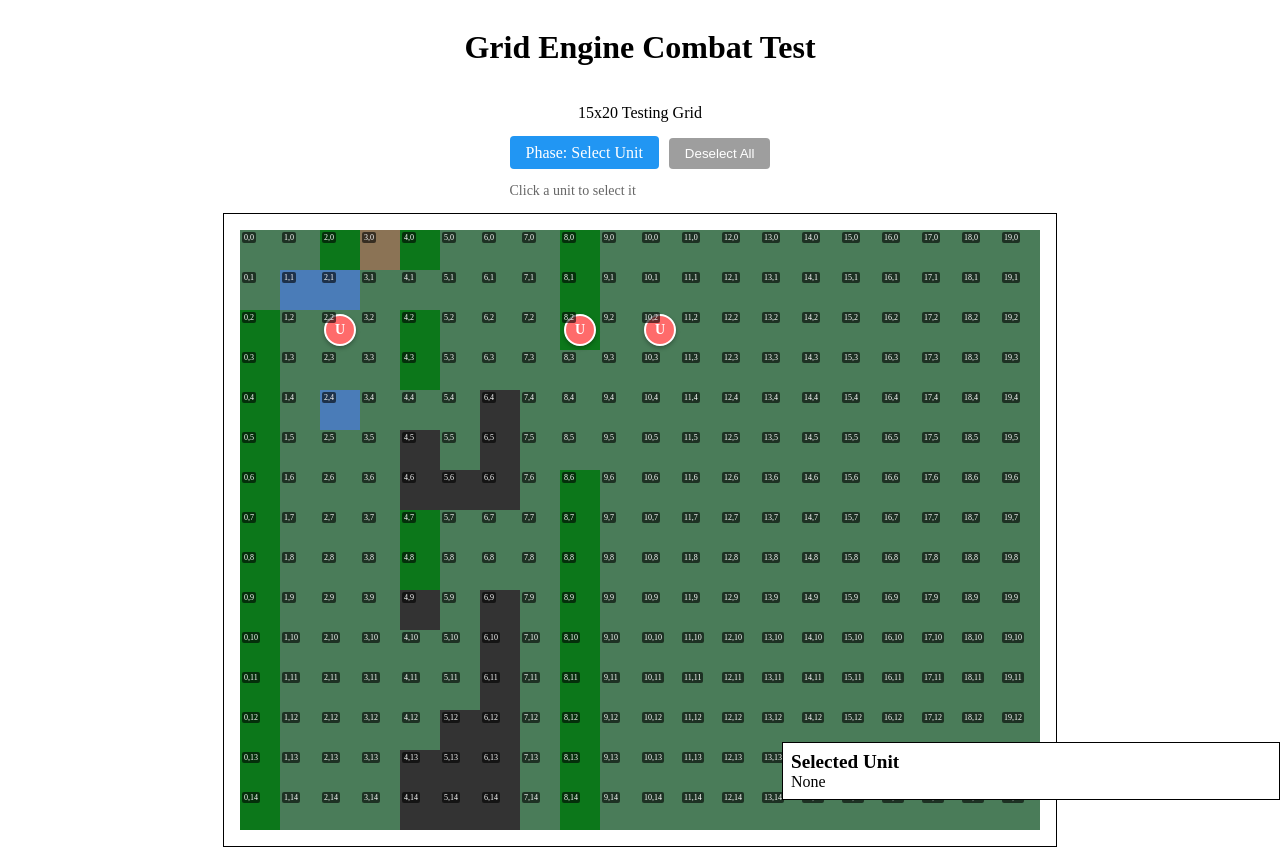
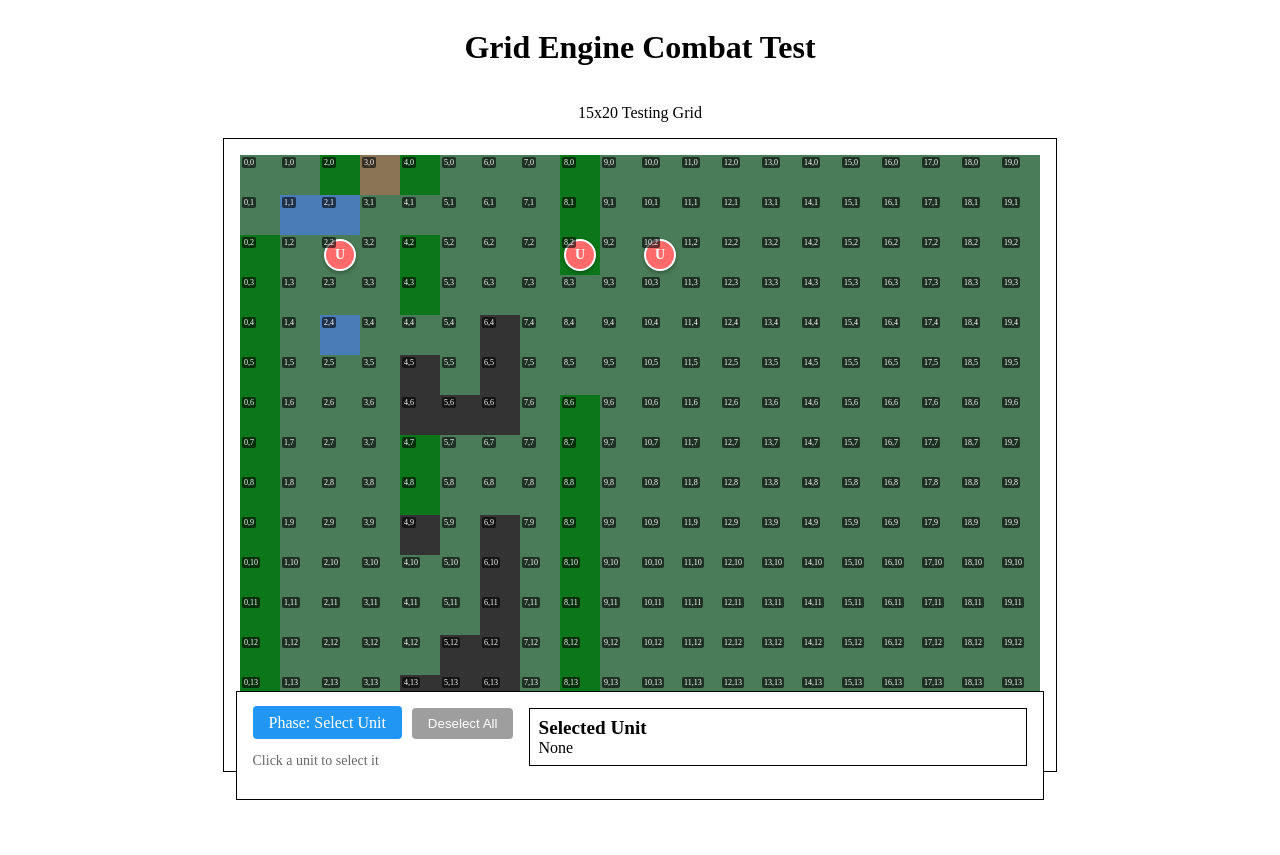
Before and after one commit to mikewng/grid-engine, a Next.js app: page / in a window 1280 px wide. After the commit the page ends 800 px from the top, so only its background shows below. Built offline with nearby package versions, Linux system fonts and the light colour scheme.

Commit message:
cleaning debug tools

```diff
--- /dev/null
+++ b/src/app/screens/sandbox/components/uidebug/combatresultsui.tsx
@@ -0,0 +1,30 @@
+import { CombatResult } from "@/app/engine/managers/interfaces/manager-interfaces";
+
+export interface CombatResultsUIProps {
+    combatResult: CombatResult;
+}
+
+const CombatResultsUI = ({ combatResult }: CombatResultsUIProps) => {
+    return (
+        <div
+            style={{
+                backgroundColor: '#f5f5f5',
+                border: '1px solid #ddd',
+                padding: '15px',
+                margin: '10px 0',
+                borderRadius: '4px'
+            }}
+            className="combatresultsui-cpnt-wrapper"
+        >
+            <h3>Combat Result</h3>
+            <p>Attacker Damage Dealt: {combatResult.attackerDamageDealt}</p>
+            <p>Defender Damage Dealt: {combatResult.defenderDamageDealt}</p>
+            <p>Attacker Hits: {combatResult.attackerHits}</p>
+            <p>Defender Hits: {combatResult.defenderHits}</p>
+            <p>Defender Killed: {combatResult.defenderKilled ? 'Yes' : 'No'}</p>
+            <p>Attacker Killed: {combatResult.attackerKilled ? 'Yes' : 'No'}</p>
+        </div>
+    )
+}
+
+export default CombatResultsUI;
--- a/src/app/screens/sandbox/components/uidebug/generaldebugger.scss
+++ b/src/app/screens/sandbox/components/uidebug/generaldebugger.scss
@@ -1,7 +1,7 @@
 .general-debugger-wrapper {
     display: flex;
     flex-direction: column;
-    position: absolute;
+    // position: absolute;
 
     z-index: 2000;
     background-color: white;
--- /dev/null
+++ b/src/app/screens/sandbox/components/uidebug/sandboxcontrols.tsx
@@ -0,0 +1,73 @@
+interface SandboxControlsProps {
+    gamePhase: 'select' | 'move' | 'attack';
+    selectedUnit: string | null;
+    targetUnit: string | null;
+    onSkipToAttack: () => void;
+    onUnitDeselect: () => void;
+}
+
+const SandboxControls = ({
+    gamePhase,
+    selectedUnit,
+    targetUnit,
+    onSkipToAttack,
+    onUnitDeselect
+}: SandboxControlsProps) => {
+    return (
+        <div className="ge-sandbox-controls">
+            <div style={{ marginBottom: '10px' }}>
+                <span style={{
+                    padding: '8px 16px',
+                    backgroundColor: gamePhase === 'select' ? '#2196F3' : gamePhase === 'move' ? '#4CAF50' : '#f44336',
+                    color: 'white',
+                    borderRadius: '4px',
+                    marginRight: '10px'
+                }}>
+                    Phase: {gamePhase === 'select' ? 'Select Unit' : gamePhase === 'move' ? 'Move' : 'Attack'}
+                </span>
+                {selectedUnit && gamePhase === 'move' && (
+                    <button
+                        onClick={onSkipToAttack}
+                        style={{
+                            padding: '8px 16px',
+                            backgroundColor: '#FF9800',
+                            color: 'white',
+                            border: 'none',
+                            borderRadius: '4px',
+                            cursor: 'pointer',
+                            marginRight: '10px'
+                        }}
+                    >
+                        Skip to Attack
+                    </button>
+                )}
+                <button
+                    onClick={onUnitDeselect}
+                    style={{
+                        padding: '8px 16px',
+                        backgroundColor: '#9E9E9E',
+                        color: 'white',
+                        border: 'none',
+                        borderRadius: '4px',
+                        cursor: 'pointer'
+                    }}
+                >
+                    Deselect All
+                </button>
+            </div>
+            {selectedUnit && (
+                <p>Selected Unit: {selectedUnit}</p>
+            )}
+            {targetUnit && (
+                <p>Target: {targetUnit}</p>
+            )}
+            <p style={{ fontSize: '14px', color: '#666' }}>
+                {gamePhase === 'select' && 'Click a unit to select it'}
+                {gamePhase === 'move' && 'Click an empty tile to move, or skip to attack'}
+                {gamePhase === 'attack' && 'Click an enemy unit to attack it'}
+            </p>
+        </div>
+    );
+};
+
+export default SandboxControls;
--- a/src/app/screens/sandbox/sandbox.scss
+++ b/src/app/screens/sandbox/sandbox.scss
@@ -10,4 +10,16 @@
     .ge-sandbox-combat-container {
         position: relative;
     }
+
+    .debug-ui-container {
+        display: flex;
+        position: absolute;
+        bottom: 0;
+        gap: 1rem;
+
+        z-index: 2000;
+        background-color: white;
+        border: 1px solid black;
+        padding: 1rem;
+    }
 }
--- a/src/app/screens/sandbox/sandbox.tsx
+++ b/src/app/screens/sandbox/sandbox.tsx
@@ -13,10 +13,12 @@ import { Coordinate } from "../../engine/models/grid/coordinate";
 // UI Components
 import GridComponent from "@/app/components/grid/gridcomponent";
 import GeneralDebugger from "@/app/screens/sandbox/components/uidebug/generaldebugger";
+import SandboxControls from "@/app/screens/sandbox/components/uidebug/sandboxcontrols";
 // CSS
 import "./sandbox.scss"
 import CombatUI from "@/app/components/combat/combatui";
 import UnitStatsUI from "@/app/components/unit/unitstatsui";
+import CombatResultsUI from "./components/uidebug/combatresultsui";
 
 const SandboxScreen = () => {
     const testUnits = useMemo(() => {
@@ -146,76 +148,17 @@ const SandboxScreen = () => {
             <h1>Grid Engine Combat Test</h1>
             <p>{`${testGridArr.length}x${testGridArr[0].length} Testing Grid`}</p>
 
-            <div className="ge-sandbox-controls">
-                <div style={{ marginBottom: '10px' }}>
-                    <span style={{
-                        padding: '8px 16px',
-                        backgroundColor: gamePhase === 'select' ? '#2196F3' : gamePhase === 'move' ? '#4CAF50' : '#f44336',
-                        color: 'white',
-                        borderRadius: '4px',
-                        marginRight: '10px'
-                    }}>
-                        Phase: {gamePhase === 'select' ? 'Select Unit' : gamePhase === 'move' ? 'Move' : 'Attack'}
-                    </span>
-                    {selectedUnit && gamePhase === 'move' && (
-                        <button
-                            onClick={skipToAttack}
-                            style={{
-                                padding: '8px 16px',
-                                backgroundColor: '#FF9800',
-                                color: 'white',
-                                border: 'none',
-                                borderRadius: '4px',
-                                cursor: 'pointer',
-                                marginRight: '10px'
-                            }}
-                        >
-                            Skip to Attack
-                        </button>
-                    )}
-                    <button
-                        onClick={handleUnitDeselect}
-                        style={{
-                            padding: '8px 16px',
-                            backgroundColor: '#9E9E9E',
-                            color: 'white',
-                            border: 'none',
-                            borderRadius: '4px',
-                            cursor: 'pointer'
-                        }}
-                    >
-                        Deselect All
-                    </button>
-                </div>
-                {selectedUnit && (
-                    <p>Selected Unit: {selectedUnit}</p>
-                )}
-                {targetUnit && (
-                    <p>Target: {targetUnit}</p>
-                )}
-                <p style={{ fontSize: '14px', color: '#666' }}>
-                    {gamePhase === 'select' && 'Click a unit to select it'}
-                    {gamePhase === 'move' && 'Click an empty tile to move, or skip to attack'}
-                    {gamePhase === 'attack' && 'Click an enemy unit to attack it'}
-                </p>
-            </div>
+            <div className="debug-ui-container">
+                <SandboxControls
+                    gamePhase={gamePhase}
+                    selectedUnit={selectedUnit}
+                    targetUnit={targetUnit}
+                    onSkipToAttack={skipToAttack}
+                    onUnitDeselect={handleUnitDeselect}
+                />
 
                 {combatResult && (
-                <div style={{
-                    backgroundColor: '#f5f5f5',
-                    border: '1px solid #ddd',
-                    padding: '15px',
-                    margin: '10px 0',
-                    borderRadius: '4px'
-                }}>
-                    <h3>Combat Result</h3>
-                    <p>Attacker Damage Dealt: {combatResult.attackerDamageDealt}</p>
-                    <p>Defender Damage Dealt: {combatResult.defenderDamageDealt}</p>
-                    <p>Attacker Hits: {combatResult.attackerHits}</p>
-                    <p>Defender Hits: {combatResult.defenderHits}</p>
-                    <p>Defender Killed: {combatResult.defenderKilled ? 'Yes' : 'No'}</p>
-                    <p>Attacker Killed: {combatResult.attackerKilled ? 'Yes' : 'No'}</p>
-                </div>
+                    <CombatResultsUI combatResult={combatResult} />
                 )}
 
                 <div className="ge-sandbox-header-container">
@@ -225,7 +168,7 @@ const SandboxScreen = () => {
                         selectedUnit={unitManager.getUnitById(selectedUnit ?? "").value}
                     />
                 </div>
-
+            </div>
             <div className="ge-sandbox-content-container">
                 {(() => {
                     const gridResult = gridManager.getGrid();
```
Lines whose indentation alone changed are shown as unchanged.
